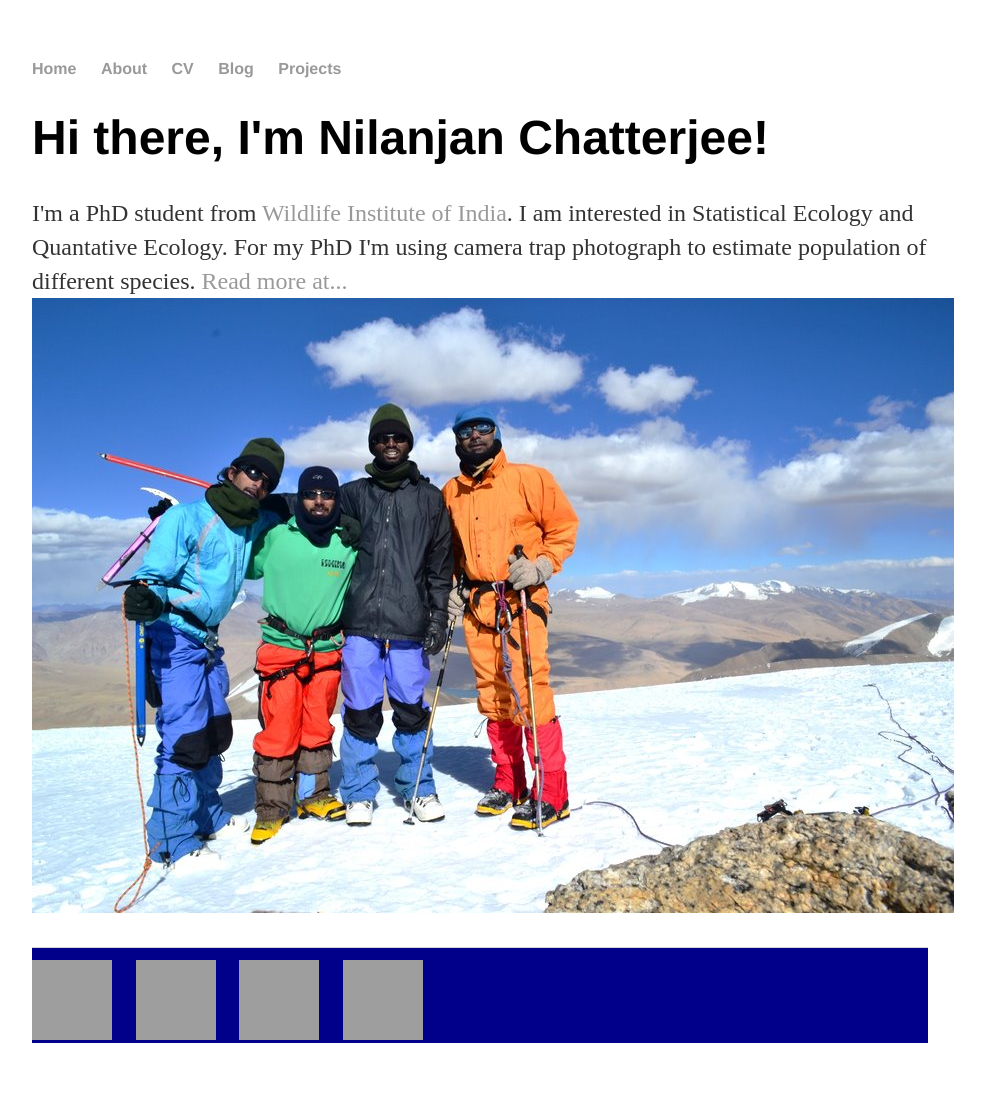
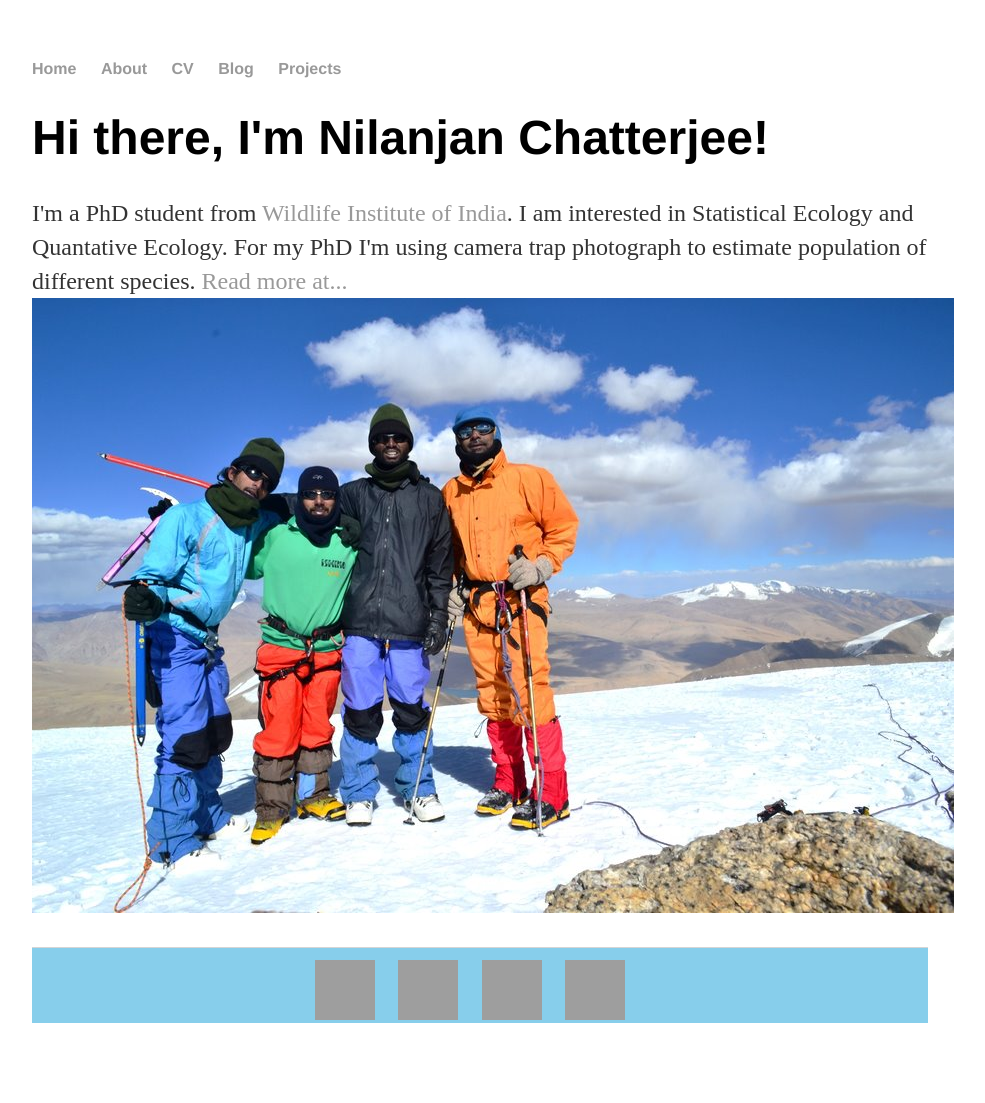
Before and after one commit to nilanjanchatterjee/nilanjanchatterjee.github.io, a Jekyll site: the page built from index.html, in a window 1280 px wide. Shown: the whole page, without its empty margins (160-1145 px from the left). Built offline with Jekyll 4.4.1, drawn with Linux system fonts in a browser that asks for light colours; grey boxes are pictures that could not be loaded.

Commit message:
Update default.html
updated social media iconsize and footer color

```diff
--- a/_layouts/default.html
+++ b/_layouts/default.html
@@ -20,15 +20,15 @@
 			{{ content }}
 
 			</div><!-- /.container -->
-			<footer style="color: black; background-color: darkblue">
+			<footer style="text-align: center; color: black; background-color: skyblue">
 	    		<ul>
 	        		<li><a href="mailto:nilanjanchatterjee7@gmail.com" style="color: black">
-					<img src="nilanjanchatterjee.github.io/e-mail.png" width="80" height="80" title="e-mail"></a></li>
+					<img src="nilanjanchatterjee.github.io/e-mail.png" width="60" height="60" title="e-mail"></a></li>
 	        		<li><a href="https://github.com/nilanjanchatterjee" style="color: black">
-					<img src="nilanjanchatterjee.github.io/github.png" width="80" height="80" title="github"></a></li>
+					<img src="nilanjanchatterjee.github.io/github.png" width="60" height="60" title="github"></a></li>
 				<li><a href="https://twitter.com/footloose_nil" style="color: black">
-					<img src="nilanjanchatterjee.github.io/twit.png" width="80" height="80" title="twitter"></a></li>
-				<li><a href="https://www.instagram.com/nilanjan_footloose/" style="color: black"><img src="nilanjanchatterjee.github.io/insta.jpg" width="80" height="80" title="instagram"></a></li>
+					<img src="nilanjanchatterjee.github.io/twit.png" width="60" height="60" title="twitter"></a></li>
+				<li><a href="https://www.instagram.com/nilanjan_footloose/" style="color: black"><img src="nilanjanchatterjee.github.io/insta.jpg" width="60" height="60" title="instagram"></a></li>
 				</ul>
 			</footer>
 		</body>
```
